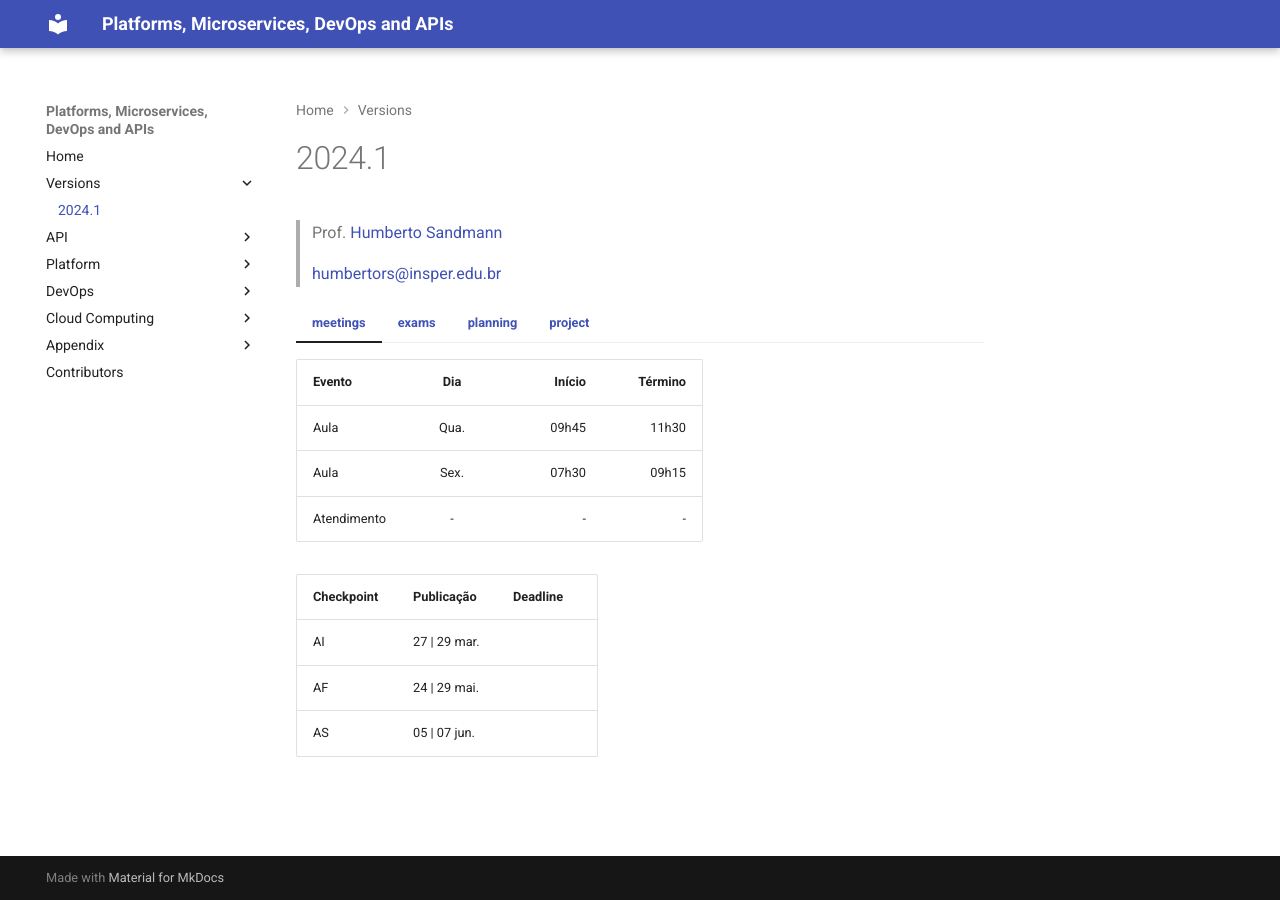
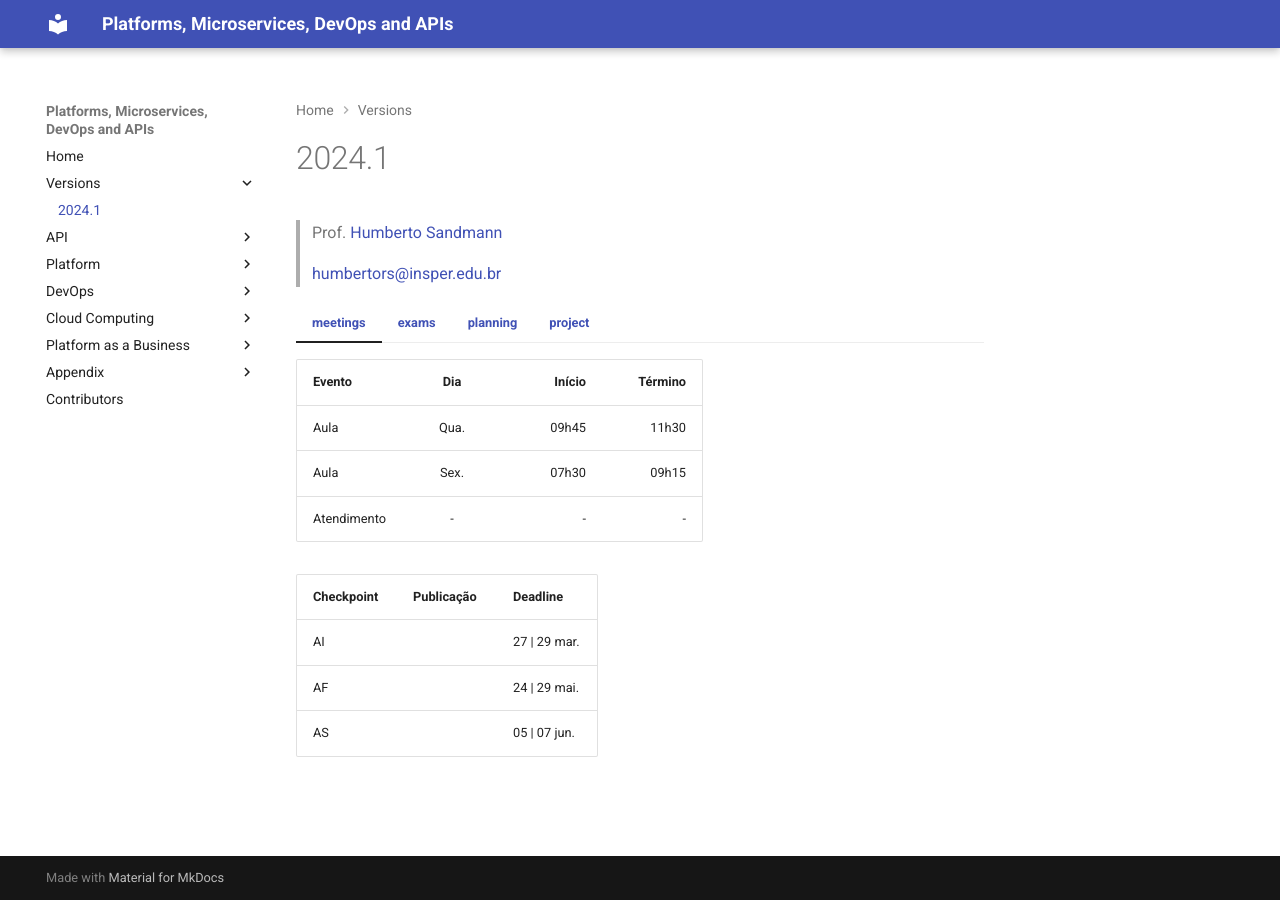
Before and after one commit to hsandmann/platform, an MkDocs documentation site: the page built from docs/2024.1.md, in a window 1280 px wide. Built offline with MkDocs 1.6.1 and Material for MkDocs 9.7.7, drawn with Linux system fonts in a browser that asks for light colours.

Commit message:
Initial Version

```diff
--- a/docs/2024.1.md
+++ b/docs/2024.1.md
@@ -13,9 +13,9 @@
 
     | Checkpoint | Publicação | Deadline |
     |-|-|-|
-    | AI | 27 \| 29 mar. | |
-    | AF | 24 \| 29 mai. | |
-    | AS | 05 \| 07 jun. | |
+    | AI | | 27 \| 29 mar. |
+    | AF | | 24 \| 29 mai. |
+    | AS | | 05 \| 07 jun. |
 
 === "[exams](#exams)"
     | Avaliação | | Descrição | % | Nota |
--- a/mkdocs.yml
+++ b/mkdocs.yml
@@ -81,6 +81,8 @@ nav:
     - Google Cloud Platform: google-cloud-platform.md
     - Microsoft Azure: microsoft-azure.md
     - Terraform: terraform.md
+  - Platform as a Business:
+    - Concepts: platform-as-a-business.md
   - Appendix:
     - REST vs GraphQL: rest-vs-graphql.md
     - Versioning REST APIs: versioning-rest-apis.md
```
